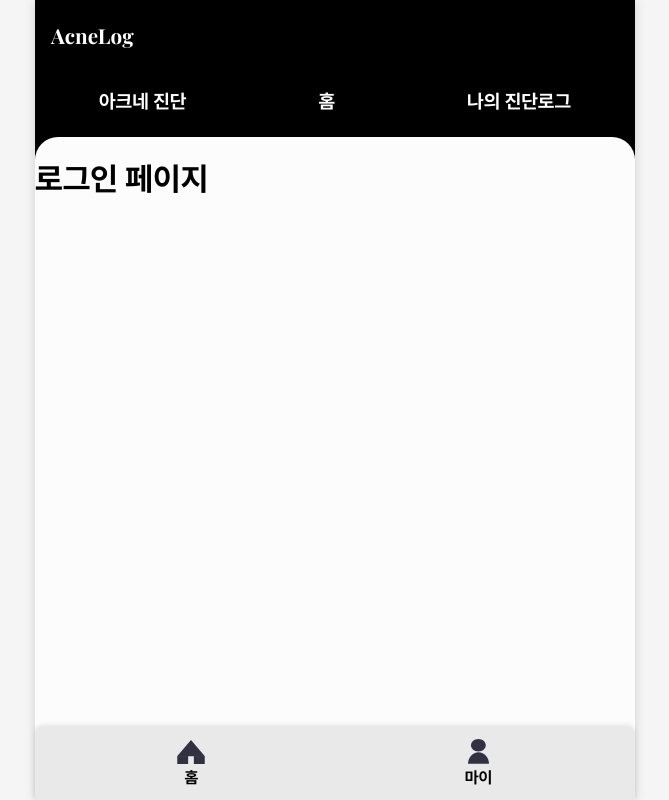
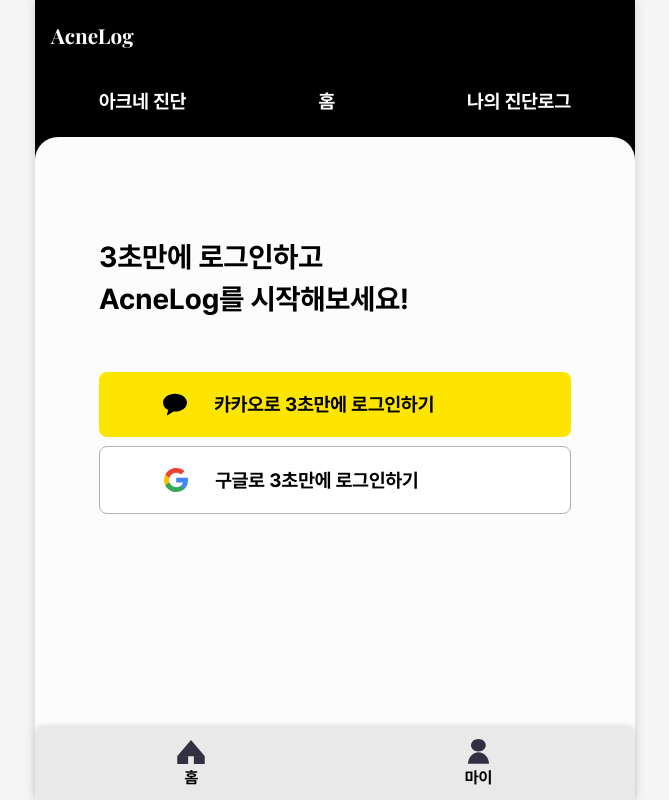
Before and after one commit to AcneLog/AcneLog_web, a React (Vite) app: page /login in a window 1280 px wide. Shown: the whole page, without its empty margins (305-974 px from the left). Built offline with nearby package versions, Linux system fonts and the light colour scheme.

Commit message:
[#6] feat: 로그인 화면 UI 구현

```diff
--- a/src/pages/Login.tsx
+++ /dev/null
@@ -1,5 +0,0 @@
-function Login() {
-  return <h1>로그인 페이지</h1>;
-}
-
-export default Login;
--- /dev/null
+++ b/src/pages/Login/Login.styles.ts
@@ -0,0 +1,52 @@
+import styled from 'styled-components';
+
+type BtnType = 'kakao' | 'google';
+
+const BTN_STYLES: Record<BtnType, { bg: string; border: string }> = {
+  kakao: { bg: '#fee500', border: 'none' },
+  google: { bg: '#fff', border: '1px solid rgb(182, 175, 175)' },
+};
+
+interface LoginBtnProps {
+  type: BtnType;
+  isSmall?: boolean;
+}
+
+export const MainContainer = styled.div`
+  display: flex;
+  justify-content: flex-start;
+  flex-direction: column;
+  padding: 5rem 4rem;
+  gap: 3.5rem;
+`;
+
+export const TextContainer = styled.div`
+  display: flex;
+  flex-direction: column;
+  font-size: ${({ theme }) => theme.fontSize.sm};
+  font-weight: bold;
+  gap: 0.5rem;
+`;
+
+export const BtnContainer = styled.div`
+  display: flex;
+  flex-direction: column;
+  gap: 0.6rem;
+`;
+
+export const LoginBtn = styled.div<LoginBtnProps>`
+  display: flex;
+  gap: 1.7rem;
+  width: 100%;
+  justify-content: ${({ isSmall }) => (isSmall ? 'center' : 'none')};
+  align-items: center;
+  padding: ${({ isSmall }) => (isSmall ? '1.3rem' : '1.3rem 4rem')};
+  background: ${({ type }) => BTN_STYLES[type].bg};
+  font-size: ${({ theme }) => theme.fontSize.xxs};
+  border: ${({ type }) => BTN_STYLES[type].border};
+  border-radius: 0.5rem;
+  cursor: pointer;
+  img {
+    width: 1.5rem;
+  }
+`;
--- /dev/null
+++ b/src/pages/Login/Login.tsx
@@ -0,0 +1,29 @@
+import * as S from './Login.styles';
+import Kakao from '../../assets/kakao.svg';
+import Google from '../../assets/google.svg';
+import { useMediaQuery } from '@mui/material';
+
+function Login() {
+  const isSmall = useMediaQuery('(max-width:530px)');
+
+  return (
+    <S.MainContainer>
+      <S.TextContainer>
+        <p>3초만에 로그인하고</p>
+        <p>AcneLog를 시작해보세요!</p>
+      </S.TextContainer>
+      <S.BtnContainer>
+        <S.LoginBtn type="kakao" isSmall={isSmall}>
+          <img src={Kakao} alt="kakao" />
+          <span>{isSmall ? '카카오 로그인하기' : '카카오로 3초만에 로그인하기'}</span>
+        </S.LoginBtn>
+        <S.LoginBtn type="google" isSmall={isSmall}>
+          <img src={Google} alt="google" />
+          <span>{isSmall ? '구글 로그인하기' : '구글로 3초만에 로그인하기'}</span>
+        </S.LoginBtn>
+      </S.BtnContainer>
+    </S.MainContainer>
+  );
+}
+
+export default Login;
--- a/src/routes/Router.tsx
+++ b/src/routes/Router.tsx
@@ -3,7 +3,7 @@
 import DefaultLayout from '../layout/DefaultLayout';
 import PrivateRoute from './PrivateRoute';
 import MyLog from '../pages/MyLog';
-import Login from '../pages/Login';
+import Login from '../pages/Login/Login';
 import NotFound from '../pages/NotFound';
 import Diagnosis from '../pages/Diagnosis';
 import My from '../pages/My/My';
--- a/src/styles/GlobalStyle.ts
+++ b/src/styles/GlobalStyle.ts
@@ -48,6 +48,11 @@
     overflow-x: hidden;
   }
 
+  button, input, textarea, select {
+    font-family: 'Pretendard', sans-serif;
+    font-weight: 600;
+  }
+
   #root {
     background-color: #fcfcfc;
     margin: 0 auto;
--- a/src/styles/theme.ts
+++ b/src/styles/theme.ts
@@ -2,7 +2,7 @@
   xxs: '1.2rem',
   xms: '1.4rem',
   xs: '1.6rem',
-  //   sm: '2rem',
+  sm: '1.8rem',
   //   base: '2.5rem',
   //   m: '3rem',
   //   md: '3.5rem',
```
Also changed, not shown: src/assets/google.svg (added), src/assets/kakao.svg (added).
